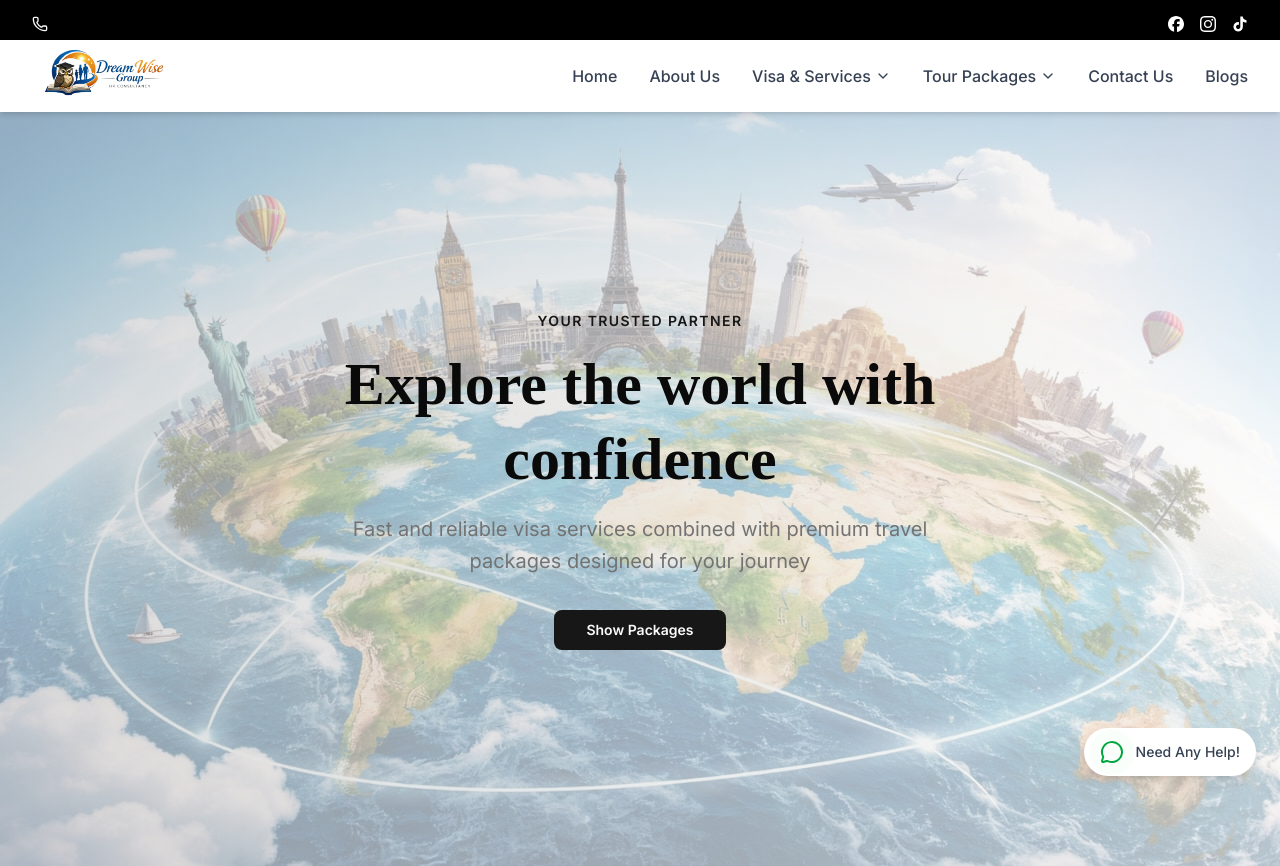
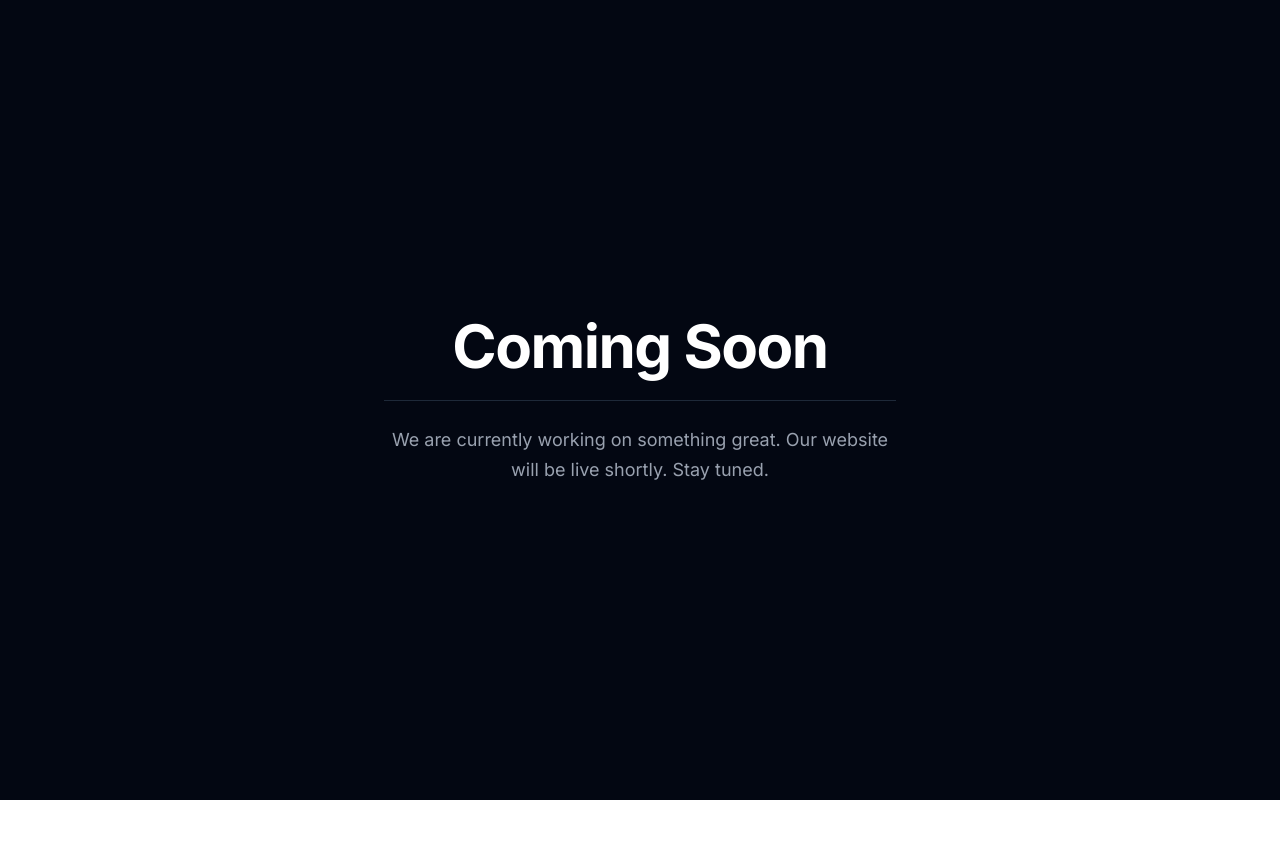
Before and after one commit to SuprimKhatri77/dreamwise-connect, a Next.js app: page / in a window 1280 px wide. Shown: the top 866 px of the page. After the commit the page ends 800 px from the top, so only its background shows below. Built offline with nearby package versions, Linux system fonts and the light colour scheme.

Commit message:
hide the website content

```diff
--- a/app/layout.tsx
+++ b/app/layout.tsx
@@ -2,13 +2,13 @@ import type { Metadata } from "next";
 import { Inter } from "next/font/google";
 import Script from "next/script";
 import "./globals.css";
-import { TopHeader } from "@/components/top-header";
-import { Navbar } from "@/components/navbar";
-import { Footer } from "@/components/footer";
+// import { TopHeader } from "@/components/top-header";
+// import { Navbar } from "@/components/navbar";
+// import { Footer } from "@/components/footer";
+// import HelpWidget from "@/components/HelpWidget";
 // import { StickyContactWidget } from "@/components/sticky-contact-widget";
-import HelpWidget from "@/components/HelpWidget";
 import { Toaster } from "@/components/ui/sonner";
-import LayoutMainWrapper from "@/components/main-layout-wrapper";
+// import LayoutMainWrapper from "@/components/main-layout-wrapper";
 
 const _inter = Inter({ subsets: ["latin"] });
 
@@ -43,8 +43,8 @@ export default function RootLayout({
 }: Readonly<{
   children: React.ReactNode;
 }>) {
-  const whatsappNumber = process.env.WHATSAPP_NUMBER!;
-  const email = process.env.EMAIL!;
+  // const whatsappNumber = process.env.WHATSAPP_NUMBER!;
+  // const email = process.env.EMAIL!;
 
   return (
     <html lang="en">
@@ -77,13 +77,23 @@ export default function RootLayout({
             </noscript>
           </>
         )}
-        <TopHeader whatsappNumber={whatsappNumber} />
-        <Navbar />
+        <main className="min-h-screen w-full flex items-center justify-center bg-gray-950 text-white px-6">
+          <div className="text-center max-w-lg space-y-6">
+            <h1 className="text-6xl font-bold tracking-tight">Coming Soon</h1>
+            <div className="h-px bg-gray-800 w-full" />
+            <p className="text-gray-400 text-lg leading-relaxed">
+              We are currently working on something great. Our website will be
+              live shortly. Stay tuned.
+            </p>
+          </div>
+        </main>
+        {/* <TopHeader whatsappNumber={whatsappNumber} /> */}
+        {/* <Navbar /> */}
 
-        <LayoutMainWrapper>{children}</LayoutMainWrapper>
-        <Footer whatsappNumber={whatsappNumber} email={email} />
+        {/* <LayoutMainWrapper>{children}</LayoutMainWrapper> */}
+        {/* <Footer whatsappNumber={whatsappNumber} email={email} /> */}
         {/* <StickyContactWidget whatsappNumber={whatsappNumber} /> */}
-        <HelpWidget whatsappNumber={whatsappNumber} />
+        {/* <HelpWidget whatsappNumber={whatsappNumber} /> */}
 
         <Toaster />
       </body>
--- /dev/null
+++ b/proxy.ts
@@ -0,0 +1,17 @@
+// proxy.ts
+import { NextResponse } from "next/server";
+import type { NextRequest } from "next/server";
+
+export function proxy(request: NextRequest) {
+  const { pathname } = request.nextUrl;
+
+  if (pathname === "/") {
+    return NextResponse.next();
+  }
+
+  return NextResponse.redirect(new URL("/", request.url));
+}
+
+export const config = {
+  matcher: ["/((?!_next/static|_next/image|favicon.ico).*)"],
+};
```
Also changed, not shown: package.json (+10 -6 lines), 1 other file (tests, documents, lock files or other folders).
